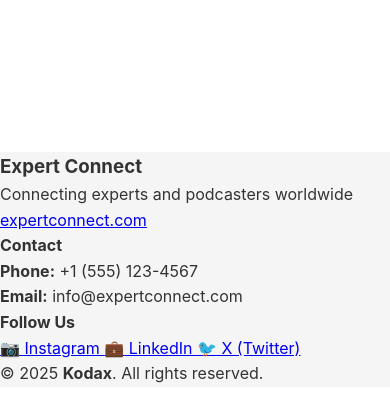
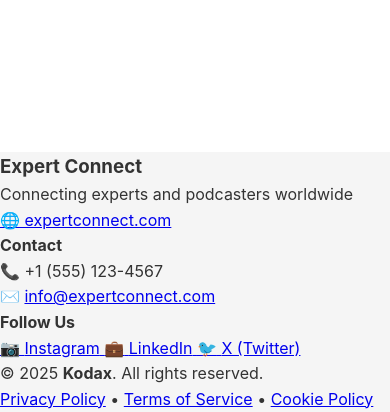
Before and after one commit to behzad17/newexperts, a Django app: page /messages/16/ in a window 390 px wide. Shown: the part 577-989 px from the top of the page. Before the commit the page ends 960 px from the top, so only its background shows below. Run offline with Django 5.2, Linux system fonts and the light colour scheme; a user stored in the database is signed in; data comes from the database, SQL or seed files in the repository.

Commit message:
Enhance footer styling with improved UX: animations, hover effects, better responsive design, and additional links

```diff
--- a/expert_connect/templates/base.html
+++ b/expert_connect/templates/base.html
@@ -555,17 +555,30 @@
           <h3>Expert Connect</h3>
           <p>Connecting experts and podcasters worldwide</p>
           <div class="footer-links">
-            <a href="https://expertconnect.com" target="_blank" rel="noopener"
-              >expertconnect.com</a
+            <a
+              href="https://expertconnect.com"
+              target="_blank"
+              rel="noopener"
+              class="footer-link"
             >
+              <span class="link-icon">🌐</span> expertconnect.com
+            </a>
           </div>
         </div>
 
         <div class="footer-section">
           <h4>Contact</h4>
           <div class="contact-info">
-            <p><strong>Phone:</strong> +1 (555) 123-4567</p>
-            <p><strong>Email:</strong> info@expertconnect.com</p>
+            <div class="contact-item">
+              <span class="contact-icon">📞</span>
+              <span class="contact-text">+1 (555) 123-4567</span>
+            </div>
+            <div class="contact-item">
+              <span class="contact-icon">✉️</span>
+              <a href="mailto:info@expertconnect.com" class="contact-link"
+                >info@expertconnect.com</a
+              >
+            </div>
           </div>
         </div>
 
@@ -578,7 +591,8 @@
               rel="noopener"
               class="social-link instagram"
             >
-              <span class="social-icon">📷</span> Instagram
+              <span class="social-icon">📷</span>
+              <span class="social-text">Instagram</span>
             </a>
             <a
               href="https://linkedin.com/company/expertconnect"
@@ -586,7 +600,8 @@
               rel="noopener"
               class="social-link linkedin"
             >
-              <span class="social-icon">💼</span> LinkedIn
+              <span class="social-icon">💼</span>
+              <span class="social-text">LinkedIn</span>
             </a>
             <a
               href="https://x.com/expertconnect"
@@ -594,14 +609,24 @@
               rel="noopener"
               class="social-link x"
             >
-              <span class="social-icon">🐦</span> X (Twitter)
+              <span class="social-icon">🐦</span>
+              <span class="social-text">X (Twitter)</span>
             </a>
           </div>
         </div>
       </div>
 
       <div class="footer-bottom">
-        <p>&copy; 2025 <strong>Kodax</strong>. All rights reserved.</p>
+        <div class="footer-bottom-content">
+          <p>&copy; 2025 <strong>Kodax</strong>. All rights reserved.</p>
+          <div class="footer-bottom-links">
+            <a href="#" class="footer-bottom-link">Privacy Policy</a>
+            <span class="separator">•</span>
+            <a href="#" class="footer-bottom-link">Terms of Service</a>
+            <span class="separator">•</span>
+            <a href="#" class="footer-bottom-link">Cookie Policy</a>
+          </div>
+        </div>
       </div>
     </footer>
 
```
